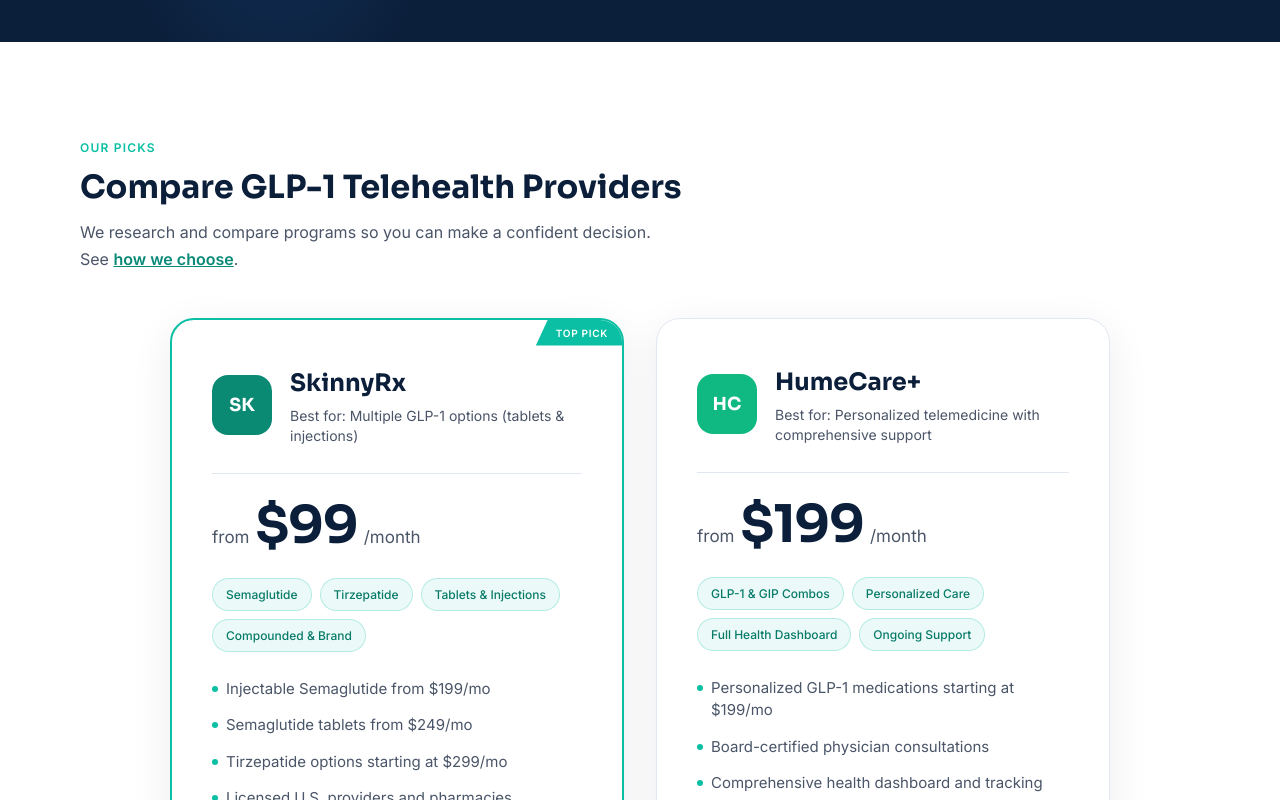
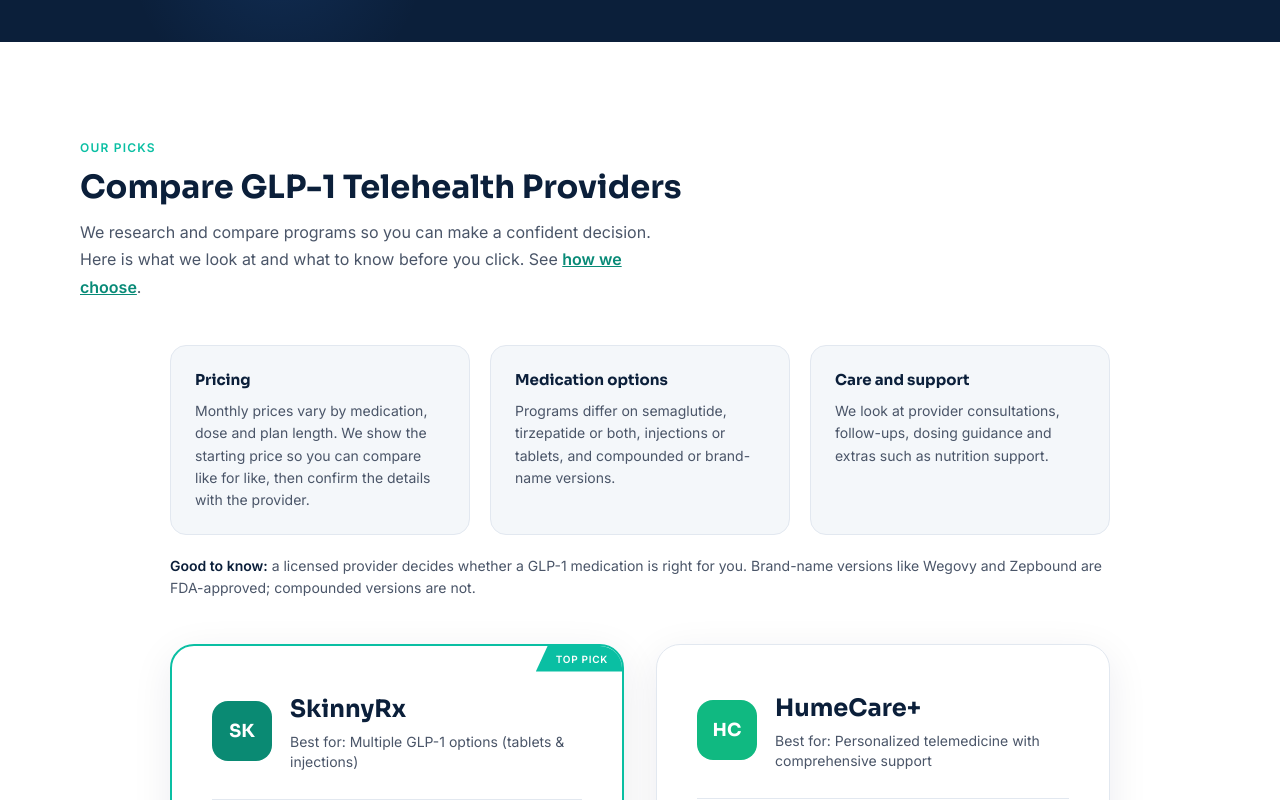
Before and after one commit to chuckcherry5-dotcom/glp1-health-connect, a plain HTML site: page glp1-deploy/index.html in a window 1280 px wide. Shown: the part 634-1434 px from the top of the page. Drawn offline with Linux system fonts and the light colour scheme.

Commit message:
Update index.html

```diff
--- a/glp1-deploy/index.html
+++ b/glp1-deploy/index.html
@@ -358,6 +358,15 @@
       #providers { padding-block: 64px; }
     }
 
+    /* ── INTRO INFO ── */
+    .intro-grid { display: grid; grid-template-columns: repeat(3, minmax(0, 1fr)); gap: 20px; max-width: 940px; margin: 8px auto 20px; }
+    .intro-item { background: var(--mist); border: 1px solid var(--border); border-radius: 16px; padding: 22px 24px; }
+    .intro-title { font-family: 'Sora', sans-serif; font-size: 15px; font-weight: 700; color: var(--navy); margin-bottom: 8px; }
+    .intro-item p { font-size: 14px; line-height: 1.6; color: var(--slate); }
+    .intro-note { max-width: 940px; margin: 0 auto 44px; font-size: 14px; line-height: 1.6; color: var(--slate); }
+    .intro-note strong { color: var(--navy); }
+    @media (max-width: 760px) { .intro-grid { grid-template-columns: 1fr; } }
+
     /* ── HOW IT WORKS ── */
     .hiw-section { background: var(--mist); }
     .steps-grid {
@@ -548,7 +557,23 @@
   <div class="section-inner">
     <div class="eyebrow">Our Picks</div>
     <h2 class="section-title">Compare GLP-1 Telehealth Providers</h2>
-    <p class="section-sub">We research and compare programs so you can make a confident decision. See <a href="/methodology.html" style="color:var(--teal-dark);font-weight:600;">how we choose</a>.</p>
+    <p class="section-sub">We research and compare programs so you can make a confident decision. Here is what we look at and what to know before you click. See <a href="/methodology.html" style="color:var(--teal-dark);font-weight:600;">how we choose</a>.</p>
+
+    <div class="intro-grid">
+      <div class="intro-item">
+        <div class="intro-title">Pricing</div>
+        <p>Monthly prices vary by medication, dose and plan length. We show the starting price so you can compare like for like, then confirm the details with the provider.</p>
+      </div>
+      <div class="intro-item">
+        <div class="intro-title">Medication options</div>
+        <p>Programs differ on semaglutide, tirzepatide or both, injections or tablets, and compounded or brand-name versions.</p>
+      </div>
+      <div class="intro-item">
+        <div class="intro-title">Care and support</div>
+        <p>We look at provider consultations, follow-ups, dosing guidance and extras such as nutrition support.</p>
+      </div>
+    </div>
+    <p class="intro-note"><strong>Good to know:</strong> a licensed provider decides whether a GLP-1 medication is right for you. Brand-name versions like Wegovy and Zepbound are FDA-approved; compounded versions are not.</p>
 
     <div class="providers-grid">
 
```
